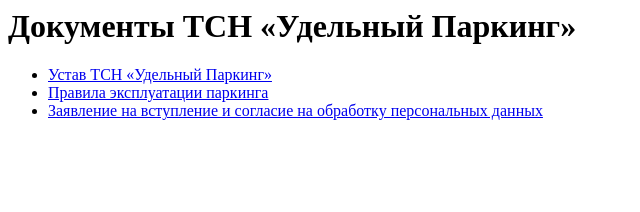
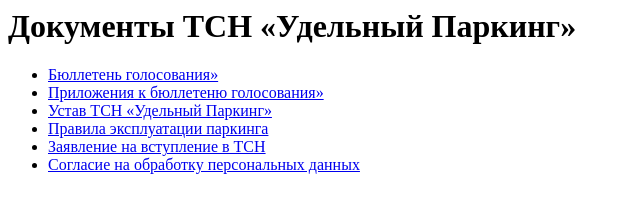
Before and after one commit to zavspb/fermskoe, a plain HTML site: page docs/index.html in a window 1280 px wide. Shown: the whole page, without its empty margins (0-640 px from the left). Drawn offline with Linux system fonts and the light colour scheme.

Commit message:
Update index.html

```diff
--- a/docs/index.html
+++ b/docs/index.html
@@ -1,6 +1,9 @@
 <h1>Документы ТСН «Удельный Паркинг»</h1>
 <ul>
+  <li><a href="bulletin.pdf" download>Бюллетень голосования»</a></li>
+  <li><a href="prilozheniya.pdf" download>Приложения к бюллетеню голосования»</a></li>
   <li><a href="ustav.pdf" download>Устав ТСН «Удельный Паркинг»</a></li>
   <li><a href="pravila.pdf" download>Правила эксплуатации паркинга</a></li>
-  <li><a href="zayavlenie.pdf" download>Заявление на вступление и согласие на обработку персональных данных</a></li>
+  <li><a href="zayavlenie.pdf" download>Заявление на вступление в ТСН</a></li>
+  <li><a href="soglasie.pdf" download>Согласие на обработку персональных данных</a></li>
 </ul>
```
